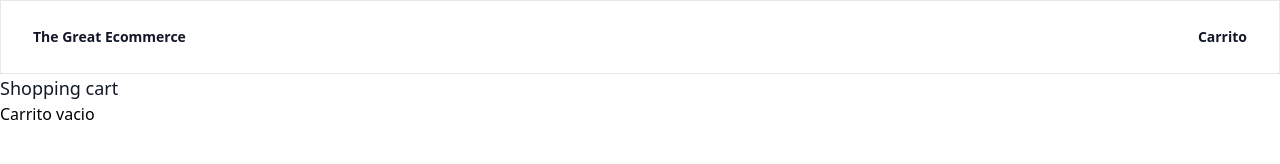
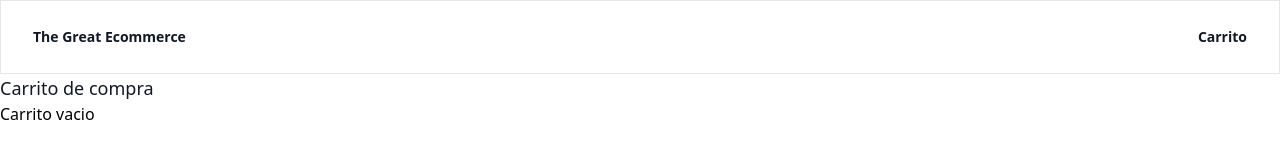
Before and after one commit to Pool2004/TheGreatEcommerce---Front, a Next.js app: page /cart in a window 1280 px wide. Shown: the top 164 px of the page. Built offline with nearby package versions, Linux system fonts and the light colour scheme.

Commit message:
Add: cart page

```diff
--- a/src/app/cart/CartPage.jsx
+++ b/src/app/cart/CartPage.jsx
@@ -9,7 +9,7 @@ const CartPage = () => {
   return (
     <main className="gx tv arh asp aur cez cxg dde">
       <h2 className="text-lg font-medium text-gray-900" id="slide-over-title">
-        Shopping cart
+        Carrito de compra
       </h2>
       {items.length === 0 ? (
         <section>
--- a/tailwind.config.js
+++ b/tailwind.config.js
@@ -12,9 +12,10 @@ module.exports = {
         "gradient-conic":
           "conic-gradient(from 180deg at 50% 50%, var(--tw-gradient-stops))",
       },
+      gridTemplateRows: {
+        "[auto,auto,1fr]": "auto auto 1fr",
+      },
     },
   },
-  plugins: [
-      require('@tailwindcss/aspect-ratio'),
-  ],
+  plugins: [require("@tailwindcss/aspect-ratio")],
 };
```
